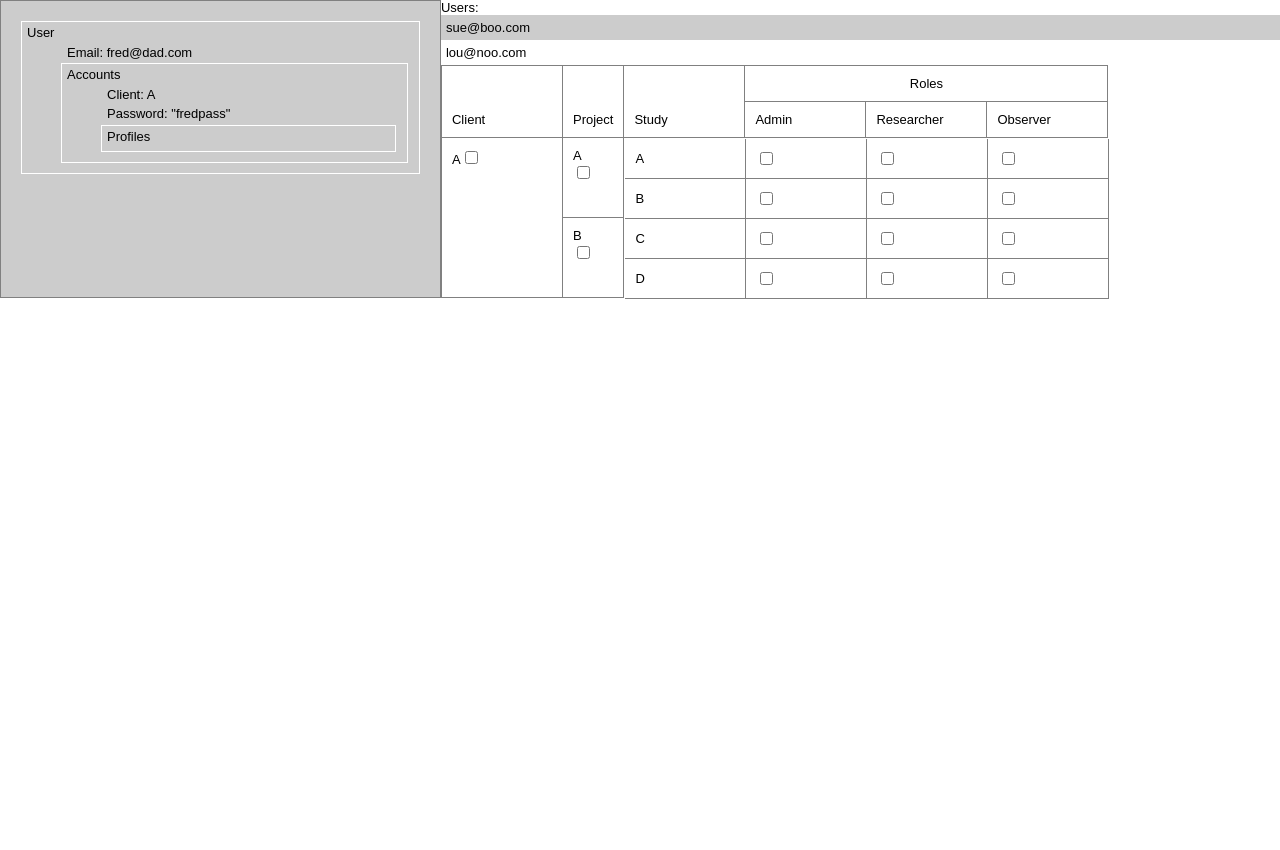
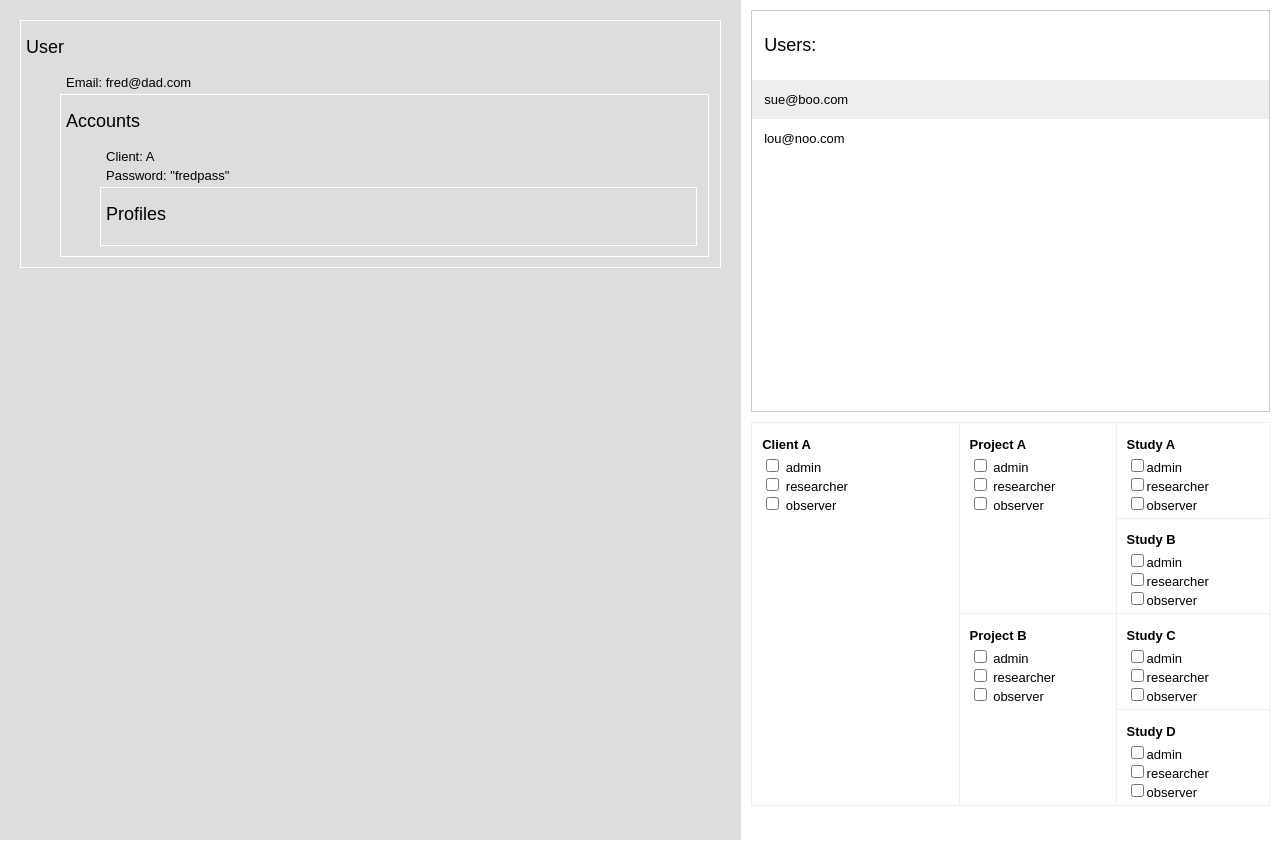
Before and after one commit to chubishere/dacl, a React (Create React App) app: page / in a window 1280 px wide. Before the commit the page ends 800 px from the top, so only its background shows below. Built offline with nearby package versions, Linux system fonts and the light colour scheme.

Commit message:
add roles to client and project levels

```diff
--- a/src/Acl.css
+++ b/src/Acl.css
@@ -1,27 +1,67 @@
-.acl td:not(.table-inside) {
-	padding: 10px;
-	border: 1px solid gray;
+.acl {
+	width: 100%;
 }
 
-.acl td.table-inside {
-	padding: 0;
+.acl label {
+	display: block;
 }
 
-.acl td.table-inside table {
-	position: relative;
-	right: -1px;
-	bottom: -1px;
+.acl h1 {
+	font-size: inherit;
+	margin-bottom: 4px;
 }
 
-.acl td.table-inside table td{
-	border-top: 0;
-	border-left: 0;
+.acl__client,
+.acl__project,
+.acl__study{
+	border: 1px solid #eee;
 }
 
-.acl .client{
-	vertical-align: top;
+.acl__client,
+.acl__study{
+	border-right: none;
 }
 
-.acl [rowspan]:not(.text-top-cell){
-	vertical-align: bottom;
+.acl__project:not(:last-child),
+.acl__study{
+	border-bottom: none;
 }
+
+.acl__study:not(:last-child){
+	border-top: none;
+}
+
+.acl,
+.acl__clients,
+.acl__client,
+.acl__projects,
+.acl__project,
+.acl__studies{
+	display: flex;
+}
+
+.acl > *,
+.acl__clients > *,
+.acl__project > *,
+.acl__studies > * {
+	flex: 1 1 auto;
+}
+
+.acl__client,
+.acl__projects,
+.acl__studies {
+	flex-direction: column;
+}
+
+.acl__client,
+.acl__project__details,
+.acl__study__details{
+	padding: 5px 10px;
+}
+
+.acl .eq-width {
+	width: 80px;
+}
+
+.eq-width.eq-width-wide {
+}
--- a/src/Acl.js
+++ b/src/Acl.js
@@ -3,69 +3,77 @@ import _ from 'lodash';
 import './Acl.css';
 
 class Acl extends Component {
+
   render() {
     return (
-			<table className="acl">
-				<tbody>
-					<tr>
-						<td rowSpan="2">Client</td>
-						<td rowSpan="2">Project</td>
-						<td rowSpan="2" className="eq-width header-study">Study</td>
-						<td colSpan="3" className="text-center">Roles</td>
-					</tr>
-					<tr>
-						<td className="eq-width header-admin">Admin</td>
-						<td className="eq-width header-researcher">Researcher</td>
-						<td className="eq-width header-observer">Observer</td>
-					</tr>
+			<div className="acl">
+				<div className="acl__clients">
+					<div className="acl__client">
+						<div className="acl__client__details">
+							<h1>Client A</h1>
+							{['admin', 'researcher', 'observer'].map( (r) =>
+							<label key={r}>
+								<input type="checkbox"
+									onClick={this.props.onRoleChange.bind(this, 'A', 'client', r)}
+									checked={this.props.lookup('A', 'client', r)}
+								/>&nbsp;{r}</label>
+							)}
+						</div>
+					</div>
+				</div>
 
-					<tr>
-						<td className="eq-width text-top-cell" rowSpan="3">
-							A
+				{this.renderProjects(this.props.user.clients[0])}
+
+			</div>
+		);
+	}
+
+	renderProjects(client){
+		return (
+			<div className="acl__projects">
+				{client.projects.map( (p) =>
+				<div className="acl__project" key={p.title}>
+					<div className="acl__project__details">
+					<h1>Project {p.title}</h1>
+					{['admin', 'researcher', 'observer'].map( (r) =>
+					<label key={r}>
 						<input type="checkbox"
-								onClick={this.props.onRoleChange.bind(this, 'A', 'client')}
-								checked={this.props.lookup('A', 'client')}
-							/>
-						</td>
-					</tr>
+							onClick={this.props.onRoleChange.bind(this, p.title, 'project', r)}
+							checked={this.props.lookup(p.title, 'project', r)}
+						/>&nbsp;{r}</label>
+					)}
+					</div>
 
-					{this.props.user.clients[0].projects.map( (p) =>
-					<tr key={p.title}>
-						<td className="text-top-cell">
-							{p.title}
-							<br/>
-							<input type="checkbox"
-								onClick={this.props.onRoleChange.bind(this, p.title, 'project')}
-								checked={this.props.lookup(p.title, 'project')}
-							/>
+					{this.renderStudies(p)}
 
-						</td>
-						<td colSpan="4" className="table-inside">
-							<table>
-							<tbody>
-							{p.studies.map( (s) =>
-								<tr key={s.title}>
-									<td className="eq-width">{s.title}</td>
+				</div>
+				)}
+			</div>
+		)
+	}
+
+	renderStudies(project){
+		return (
+			<div className="acl__studies">
+				{project.studies.map( (s) =>
+				<div className="acl__study">
+					<div className="acl__study__details" key={s.title}>
+						<h1>Study {s.title}</h1>
 							{['admin', 'researcher', 'observer'].map((r)=>
-										<td className="eq-width" key={r}>
+								<label key={r.title}>
 								<input
 									type="checkbox"
-												onClick={this.props.onRoleChange.bind(this, p.title, s.title, r)}
-												checked={this.props.lookup(p.title, s.title, r)}
+									onClick={this.props.onRoleChange.bind(this, project.title, s.title, r)}
+									checked={this.props.lookup(project.title, s.title, r)}
 								/>
-										</td>
+								{r}
+								</label>
 							)}
-								</tr>
+					</div>
+				</div>
 				)}
-							</tbody>
-							</table>
-						</td>
-					</tr>
-					)}
-
-				</tbody>
-			</table>
-		);
+			</div>
+		)
 	}
 }
 
--- a/src/App.css
+++ b/src/App.css
@@ -7,6 +7,14 @@
 	flex: 1 1 auto;
 }
 
+.app > *:first-child{
+	margin-right: 5px;
+}
+
+.app > *:last-child{
+	margin-left: 5px;
+}
+
 .app table {
 	border-collapse:collapse;
 }
--- a/src/App.js
+++ b/src/App.js
@@ -31,7 +31,13 @@ class App extends Component {
 		let client = state.users[0].clients[0];
 
 		if( target === 'client' ){
-			client.access_all = !client.access_all;
+			client.roles = (client.roles || []);
+			let index = client.roles.indexOf( role );
+			if( index === -1 ) {
+				client.roles.push( role );
+			}else{
+				client.roles.splice( index, 1 );
+			}
 			this.setState(state);
 			return;
 		}
@@ -39,7 +45,13 @@ class App extends Component {
 		let p = _.findIndex( client.projects, (o) => o.title === project );
 
 		if( target === 'project' ){
-			client.projects[p].access_all = !client.projects[p].access_all;
+			client.projects[p].roles = (client.projects[p].roles || []);
+			let index = client.projects[p].roles.indexOf( role );
+			if( index === -1 ) {
+				client.projects[p].roles.push( role );
+			}else{
+				client.projects[p].roles.splice( index, 1 );
+			}
 			this.setState(state);
 			return;
 		}
@@ -58,14 +70,15 @@ class App extends Component {
 
 	lookup(project, target, role){
 		var c = this.state.users[0].clients[0];
+		if( target === 'client' ){
+			return (c.roles || [] ).indexOf( role ) > -1;
+		}
 
 		if( project ) {
 			var p = _.find( c.projects, (o) => o.title === project );
 
-			if( target === 'client' ){
-				return c.access_all;
-			} else if( target === 'project' ){
-				return p.access_all;
+			if( target === 'project' ){
+				return (p.roles || []).indexOf( role ) > -1;
 			} else {
 				var s = _.find( p.studies, (o) => o.title === target );
 				return s.roles.indexOf(role) !== -1;
--- a/src/DataUsers.js
+++ b/src/DataUsers.js
@@ -7,12 +7,12 @@ export default {
 					id: 1,
 					name: 'A',
 					password: 'fredpass',
-					access_all: false,
+					roles: [],
 					projects: [
 						{
 							id: 1,
 							title: 'A',
-							access_all: false,
+							roles: [],
 							studies: [
 								{ id: 1, title: 'A', roles: [] },
 								{ id: 2, title: 'B', roles: [] },
@@ -21,6 +21,7 @@ export default {
 						{
 							id: 2,
 							title: 'B',
+							roles: [],
 							studies: [
 								{ id: 1, title: 'C', roles: []},
 								{ id: 2, title: 'D', roles: []},
--- a/src/Graph.css
+++ b/src/Graph.css
@@ -1,8 +1,18 @@
 .graph {
 	border: 1px solid gray;
+	border: none;
 	line-height: 1.5;
 	padding: 20px;
-	background: #ccc;
+	background: #ddd;
+	width: 500px;
+	margin-top: -10px;
+	margin-left: -10px;
+	height: 100vh;
+}
+
+.graph h1{
+	font-size: 18px;
+	font-weight: normal;
 }
 
 .graph-block {
--- a/src/Graph.js
+++ b/src/Graph.js
@@ -7,7 +7,7 @@ class Graph extends Component {
 	buildUser(user){
 		return (
 			<div className="graph-block">
-				User<br/>
+				<h1>User</h1>
 				<ul>
 					<li>Email: {user.email}</li>
 					<li>
@@ -21,7 +21,7 @@ class Graph extends Component {
 	buildAccounts(user){
 		return (
 			<div className="graph-block">
-				Accounts
+				<h1>Accounts</h1>
 				<ol>
 					{user.clients.map( (c) =>
 					<li key={c.id}>
@@ -38,7 +38,7 @@ class Graph extends Component {
 	buildProfiles(user, client){
 		return (
 			<div className="graph-block">
-				Profiles
+				<h1>Profiles</h1>
 				<ol>
 				{this.getPidRoles(client).map( (i) =>
 					<li className="graph-block" key={i.pid}>
@@ -58,10 +58,10 @@ class Graph extends Component {
 		let pids = [];
 
 		// client
-		if( client.access_all ){
+		if( client.roles.length ){
 			pids.push( {
 				pid: [client.id, 0, 0].join('-'),
-				roles: []
+				roles: client.roles
 			} );
 		}
 
@@ -69,10 +69,10 @@ class Graph extends Component {
 		let projects = _.cloneDeep( client.projects );
 		_.each( projects, (p) =>{
 
-			if( p.access_all ){
+			if( (p.roles || [] ).length ){
 				pids.push( {
 					pid: [client.id, p.id, 0].join('-'),
-					roles: []
+					roles: p.roles
 				} );
 			}
 
--- a/src/UsersList.css
+++ b/src/UsersList.css
@@ -1,13 +1,25 @@
+.users-list{
+	border: 1px solid #ccc;
+	margin-bottom: 10px;
+	height: 50vh;
+}
+
+.users-list h1{
+	font-size: 18px;
+	font-weight: normal;
+	padding: 12px;
+}
+
 .users-list ul{
 	padding: 0;
 }
 
 .users-list ul li{
 	list-style: none;
-	padding: 5px;
+	padding: 12px;
 	margin: 0;
 }
 
 .users-list li:nth-child(2n+1){
-	background: #ccc;
+	background: #eee;
 }
--- a/src/UsersList.js
+++ b/src/UsersList.js
@@ -8,8 +8,11 @@ class UsersList extends Component {
 		let users = this.props.users.filter( (u) => {
 			let hasRole = false;
 			_.each( u.clients, (c) => {
+				if( (c.roles || []).length ) {
+					hasRole = true;
+				}
 				_.each( c.projects, (p) => {
-					if( p.access_all )
+					if( (p.roles || []).length )
 						hasRole = true;
 					_.each( p.studies, (s) => {
 						if( s.roles.length )
@@ -25,7 +28,7 @@ class UsersList extends Component {
   render() {
     return (
 			<div className="users-list">
-				Users:
+				<h1>Users:</h1>
 				<ul>
 				{this.getHavingRoles.bind(this)().map( (u) =>
 					<li key={u.email}>{u.email}</li>
--- a/src/index.css
+++ b/src/index.css
@@ -1,5 +1,5 @@
 body {
-  margin: 0;
+  margin: 10px;
   padding: 0;
   font-family: sans-serif;
 	font-size: 13px;
@@ -13,10 +13,6 @@ body {
 	vertical-align: top;
 }
 
-.eq-width {
-	width: 100px;
-}
-
 ul, ol {
 	margin: 0;
 }
```
Lines whose indentation alone changed are shown as unchanged.
